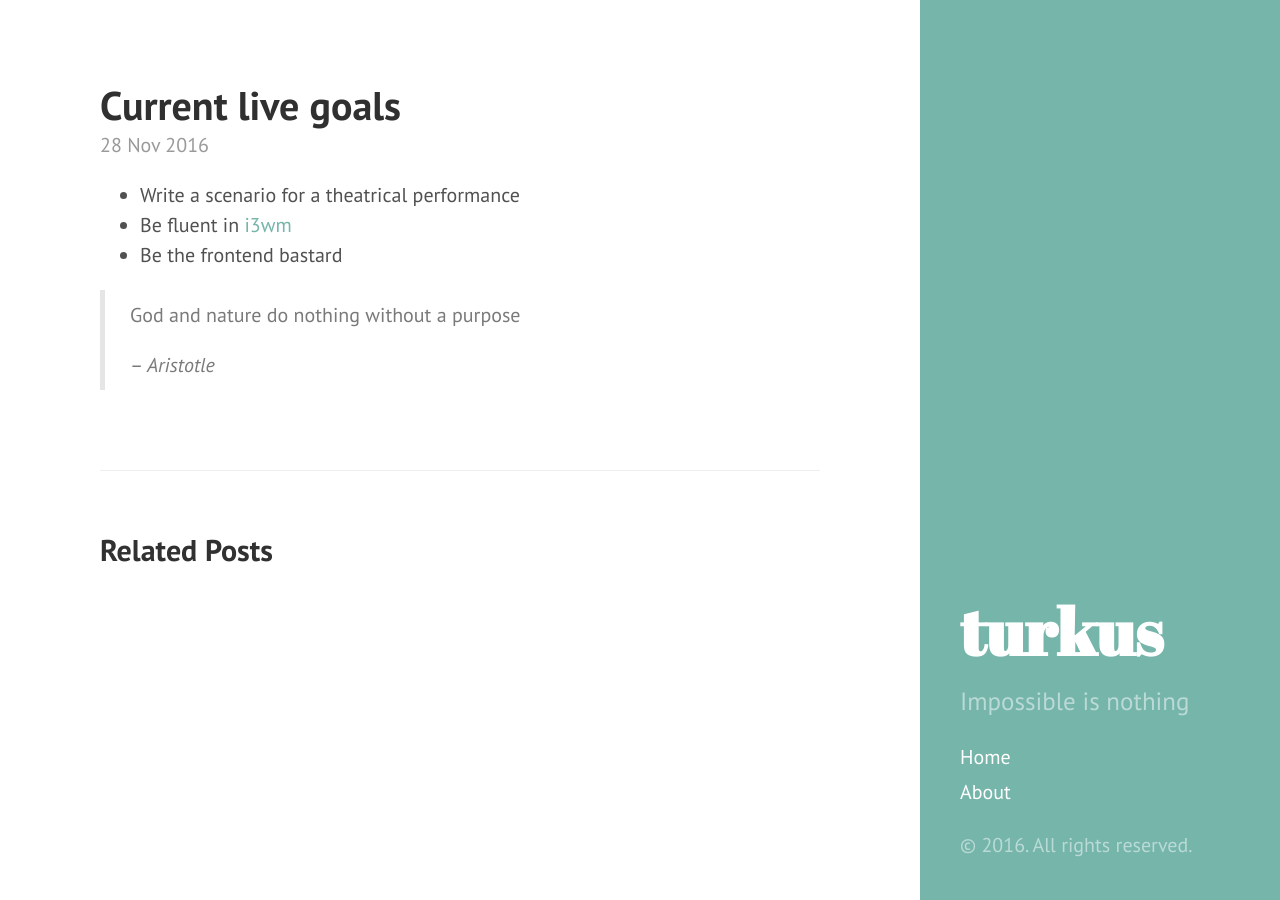
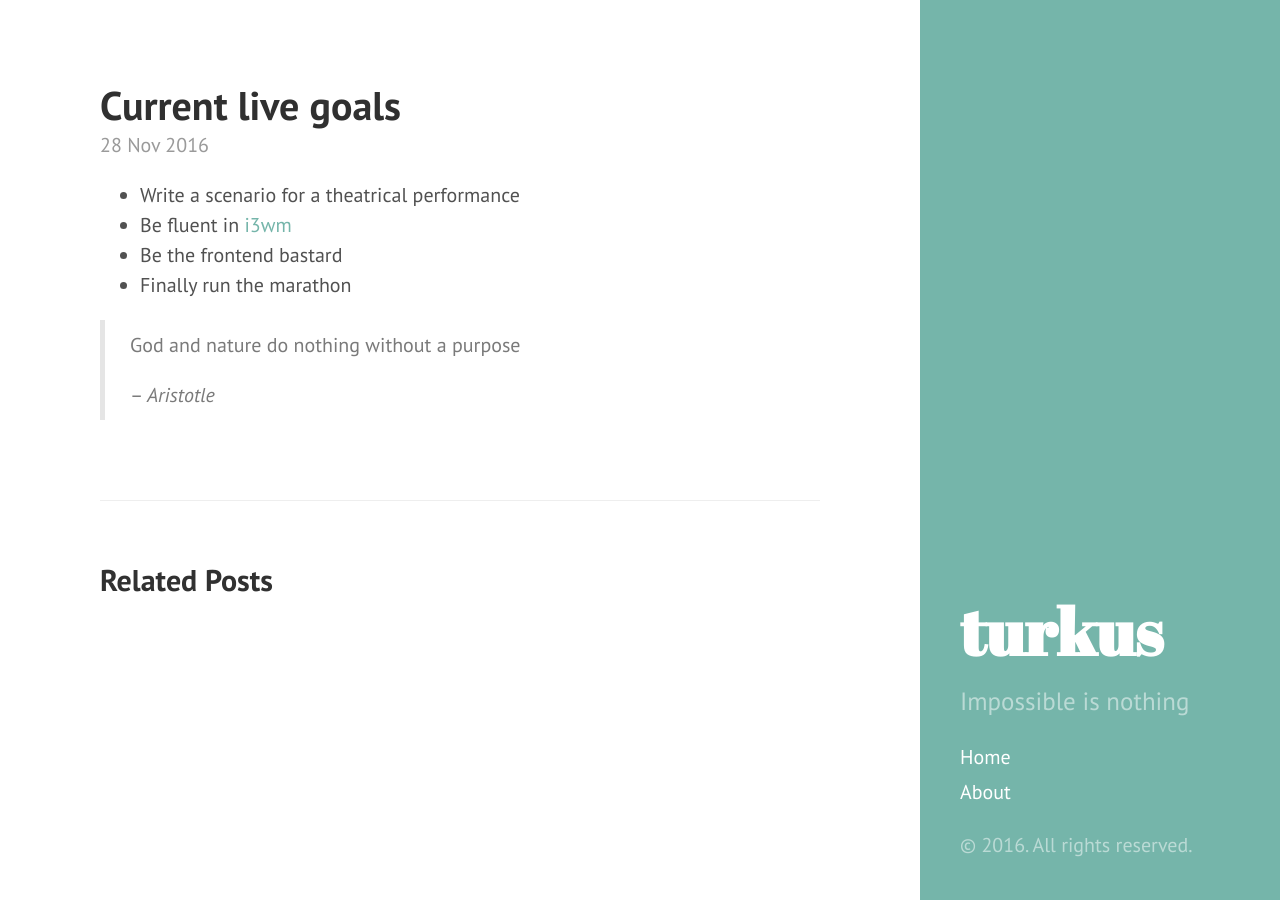
Before and after one commit to turkus/turkus.github.io, a Jekyll site: the page built from _posts/2016-11-28-current-live-goals.md, in a window 1280 px wide. Built offline with Jekyll 4.4.1, drawn with Linux system fonts in a browser that asks for light colours.

Commit message:
Live goals

```diff
--- a/_posts/2016-11-28-current-live-goals.md
+++ b/_posts/2016-11-28-current-live-goals.md
@@ -7,6 +7,7 @@ tag: featured
 * Write a scenario for a theatrical performance
 * Be fluent in <a href="https://i3wm.org" target="_blank">i3wm</a>
 * Be the frontend bastard
+* Finally run the marathon
 
 >God and nature do nothing without a purpose
 >
```
